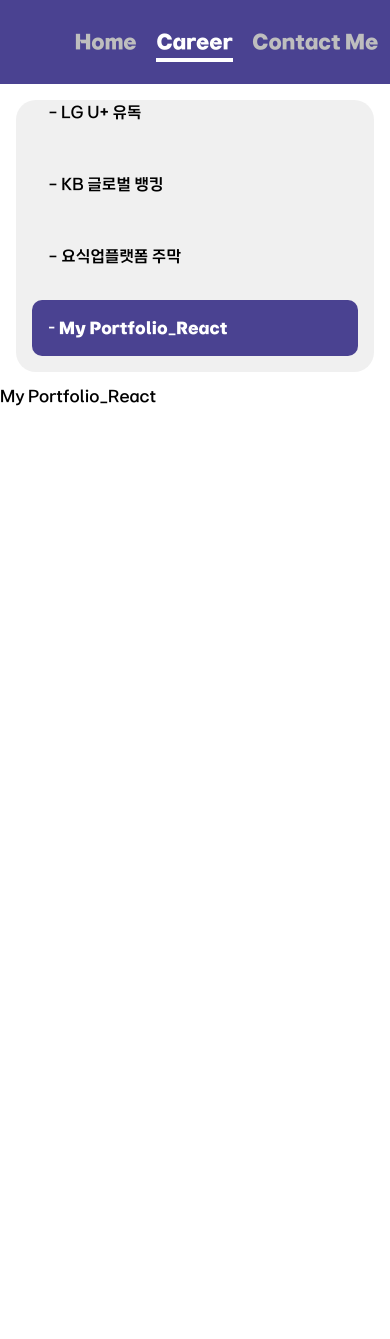
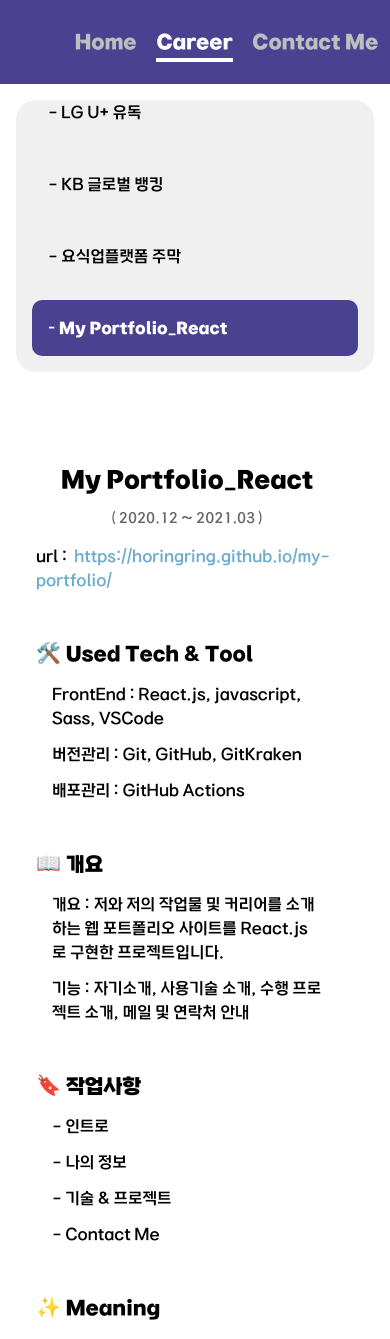
Before and after one commit to horingring/my-portfolio-vue, a Vue app: page /my-portfolio-vue/career/0 in a window 390 px wide. Shown: the top 1339 px of the page. Before the commit the page ends 844 px from the top, so only its background shows below. Built offline with nearby package versions, Linux system fonts and the light colour scheme.

Commit message:
[add & build] 커리어 페이지_My Portfolio(React) 추가 & 작업내용 빌드

```diff
--- a/src/assets/css/index.css
+++ b/src/assets/css/index.css
@@ -558,6 +558,7 @@ nav.home-page_nav>ul>li>svg:hover {
 }
 
 /* Career 페이지 _ 상세 페이지 S */
+/* Career 페이지 _ 상세 페이지 _ 공통 S */
 .career-detail-page_wrap {
     display: flex;
     width: 100%;
@@ -607,6 +608,63 @@ nav.home-page_nav>ul>li>svg:hover {
     color: white;
     font-weight: bold;
 }
+
+.career-detail-page_wrap > main {
+    width: 72%;
+    height: 100%;
+    overflow-y: auto;
+    padding: 80px 36px;
+    padding-right: 52px;
+    box-sizing: border-box;
+}
+
+.career-detail-page_content header {
+    display: flex;
+    flex-direction: column;
+    align-items: center;
+    gap: 14px;
+    margin-bottom: 50px;
+}
+
+.career-detail-page_content header > h1 {
+    font-size: 36px;
+    font-weight: bold;
+}
+.career-detail-page_content header > span:nth-child(2) {
+    color: #666666;
+    font-size: 14px;
+}
+.career-detail-page_content header a {
+    color: #6bacce;
+    text-decoration: none;
+}
+.career-detail-page_content header a:hover {
+    text-decoration: underline;
+}
+
+.career-detail-page_content main > section{
+    margin-top: 50px;
+}
+.career-detail-page_content main > section > h2 {
+    font-size: 24px;
+    font-weight: bold;
+    margin-bottom: 16px;
+}
+.career-detail-page_content main > section ul {
+    padding: 0 16px;
+    display: flex;
+    flex-direction: column;
+    gap: 12px;
+}
+.career-detail-page_content main > section h3 {
+    margin-bottom: 12px;
+    font-weight: bold;
+}
+.career-detail-page_content main > section p {
+    margin-top: 10px;
+    line-height: 28px;
+}
+/* Career 페이지 _ 상세 페이지 _ 공통 E */
 
 /* Career 페이지 _ 상세 페이지 E */
 /***** Career 페이지 E *****/
@@ -739,6 +797,7 @@ nav.home-page_nav>ul>li>svg:hover {
     }
 
     /* 모바일 - Career 페이지 _ 상세 페이지 S */
+    /* 모바일 - Career 페이지 _ 상세 페이지 _ 공통 S */
     .career-detail-page_wrap {
         flex-direction: column;
     }
@@ -752,6 +811,24 @@ nav.home-page_nav>ul>li>svg:hover {
         height: 100%;
     }
 
+    .career-detail-page_wrap > main {
+        width: 100%;
+        overflow-y: initial;
+        line-height: 24px;
+    }
+
+    .career-detail-page_content header > h1 {
+        font-size: 24px;
+    }
+
+    .career-detail-page_content main > section > h2 {
+        font-size: 20px;
+    }
+
+    .career-detail-page_content main > section:nth-last-child(1) {
+        padding-bottom: 100px;
+    }
+    /* 모바일 - Career 페이지 _ 상세 페이지 _ 공통 E */
     /* 모바일 - Career 페이지 _ 상세 페이지 E */
     /***** 모바일 - Career 페이지 E *****/
 }
--- a/src/components/careerPage/detail/CareerDetail0.vue
+++ b/src/components/careerPage/detail/CareerDetail0.vue
@@ -1,12 +1,65 @@
 <template>
-  <div>
-    My Portfolio_React
+  <div class="career-detail-page_content content_0">
+    <header>
+      <h1>{{ currentProject.title }}</h1>
+      <span>( {{ currentProject.from }} ~ {{ currentProject.to }} )</span>
+      <span>
+        url :&nbsp;
+        <a :href="currentProject.url" target="_blank">
+          {{ currentProject.url }}
+        </a>
+      </span>
+    </header>
+    <main>
+      <section>
+        <h2>🛠️ Used Tech & Tool</h2>
+        <ul>
+          <li>FrontEnd : React.js, javascript, Sass, VSCode</li>
+          <li>버전관리 : Git, GitHub, GitKraken</li>
+          <li>배포관리 : GitHub Actions</li>
+        </ul>
+      </section>
+      <section>
+        <h2>📖 개요</h2>
+        <ul>
+          <li>개요 : 저와 저의 작업물 및 커리어를 소개하는 웹 포트폴리오 사이트를 React.js로 구현한 프로젝트입니다.</li>
+          <li>기능 : 자기소개, 사용기술 소개, 수행 프로젝트 소개, 메일 및 연락처 안내</li>
+        </ul>
+      </section>
+      <section>
+        <h2>🔖 작업사항</h2>
+        <ul>
+          <li>- 인트로</li>
+          <li>- 나의 정보</li>
+          <li>- 기술 & 프로젝트</li>
+          <li>- Contact Me</li>
+        </ul>
+      </section>
+      <section>
+        <h2>✨ Meaning</h2>
+        <ul>
+          <li>
+            <h3>실전 프로젝트 :</h3>
+            <p>
+              &nbsp;&nbsp;&nbsp;&nbsp;그동안 공부한 이론적인 내용을 실전 감각에 적용하기 위해, 강의를 들으며 따라 치는 코딩을 하기도 하였고, 기존에 있는 사이트를 보고 그와 흡사한 사이트를 만드는 클론 코딩의 방식으로 공부해 왔습니다. 이번에는 이렇게 따라가는 방식이 아닌, 배운 기술을 활용해 직접 개발해보며 완성된 나의 프로젝트를 만들고 싶었습니다.
+            </p>
+            <p>
+              &nbsp;&nbsp;&nbsp;&nbsp;먼저 목업을 만들고, 이에 맞게 개발해 나갔습니다. 직접 진행하는 개발의 과정에서 다양한 점을 느낄 수 있었습니다. 생각보다 세세한 부분까지 모두 신경써야한다는 점, 한 부분의 개발이 다른 부분에 영향을 끼칠 수 있다는 점, 스크롤 화면 이동 등과 같은 작업에서 정확한 계산이 필요하며 계산식에 대해 잘 이해하고 있어야 한다는 점 등이 그것이었습니다. 어쨌든 가장 최우선으로 여겼던 부분은 내가 구상한 화면을 정확하게 만들고, 원하는 기능을 구현해내는 것이었으므로, 이를 위해 내가 배운 지식을 바탕으로 고민하고, 모르거나 막히는 부분에 대한 해결책을 찾아내 소스에 반영하는 과정의 연속이었습니다. 어떻게든 원하는 화면과 기능을 구현해 내었으나, 구현에 초점을 두다보니 어느 시점부터는 구조적인 부분에서 아쉬움이 보이거나, 특정한 규칙을 공통적으로 적용했으면 좋았을걸 하는 아쉬운 부분들이 뒤늦게나마 보이게 되었습니다. 이를 고치고 싶었으나 이러한 부분들은 개발 초기에 설정해 두지 않으면 바로잡기가 어렵다는 것을 느끼게 되었습니다. 그래서 앞으로는 개발을 진행하기에 앞서 안정된 구조나 규칙을 정립하는 것이 좋을 것 같다는 생각을 하게 되었습니다.
+            </p>
+          </li>
+        </ul>
+      </section>
+    </main>
   </div>
 </template>
 
 <script>
+import { mapGetters } from 'vuex';
+
 export default {
-
+  computed: {
+    ...mapGetters('projectStore', ['currentProject'])
+  }
 }
 </script>
 
--- a/src/store/modules/projectStore.js
+++ b/src/store/modules/projectStore.js
@@ -1,3 +1,5 @@
+import router from "@/routes/index.js";
+
 const projectStore = {
     namespaced: true,
     state: {
@@ -42,6 +44,7 @@ const projectStore = {
                 id: 0,
                 title: "My Portfolio_React",
                 subTitle: "My Portfolio_React",
+                url: "https://horingring.github.io/my-portfolio/",
                 mainImg: require("@/assets/img/career/project_0/my-portfolio-react_main.png"),
                 color: "#4a4291",
                 from: "2020.12",
@@ -49,7 +52,30 @@ const projectStore = {
             }
         ]
     },
-    getters: {},
+    getters: {
+        currentProject(state) {
+            let currentProject = {
+                id: null,
+                title: null,
+                subTitle: null,
+                mainImg: null,
+                color: null,
+                from: null,
+                to: null
+            };
+
+            if (router.currentRoute.value.params && router.currentRoute.value.params.careerId) {
+                for (let i=0; i<state.projectList.length; i++) {
+                    if (Number(router.currentRoute.value.params.careerId) == Number(state.projectList[i].id)) {
+                        currentProject = state.projectList[i];
+                        break;
+                    }
+                }
+            }
+
+            return currentProject;
+        }
+    },
     mutations: {},
     actions: {}
 };
```
Also changed, not shown: 11 other files (tests, documents, lock files or other folders).
